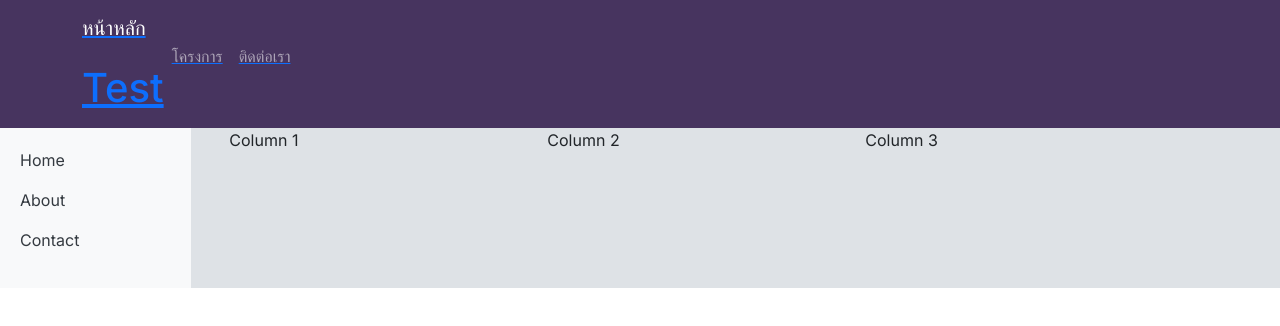
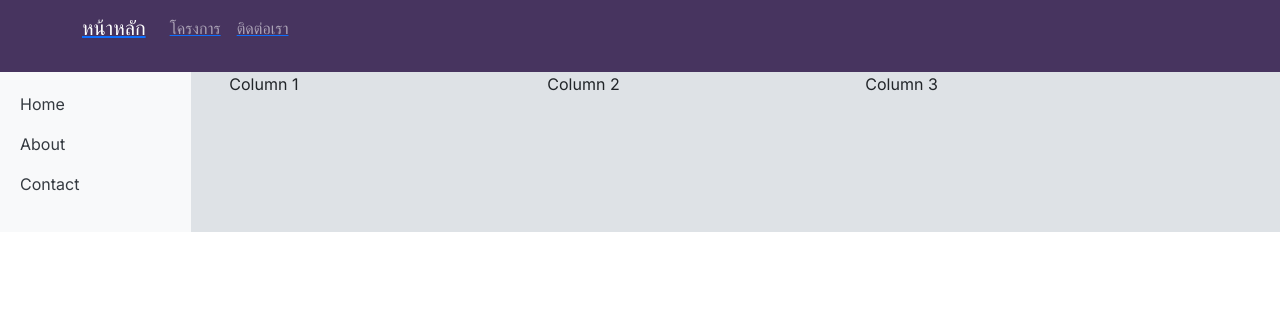
Before and after one commit to TongNPZ/Project_Next, a Next.js app: page / in a window 1280 px wide. Shown: the top 326 px of the page. Built offline with nearby package versions, Linux system fonts and the light colour scheme.

Commit message:
modified test

```diff
--- a/src/app/componnent/Navbar/navBar.js
+++ b/src/app/componnent/Navbar/navBar.js
@@ -7,7 +7,6 @@ const Navbar = () => {
       <div className="container">
         <Link href="/">
           <p className="navbar-brand">หน้าหลัก</p>
-          <h1>Test</h1>
         </Link>
         <div className="collapse navbar-collapse" id="navbarNav">
           <ul className="navbar-nav ml-auto">
```
